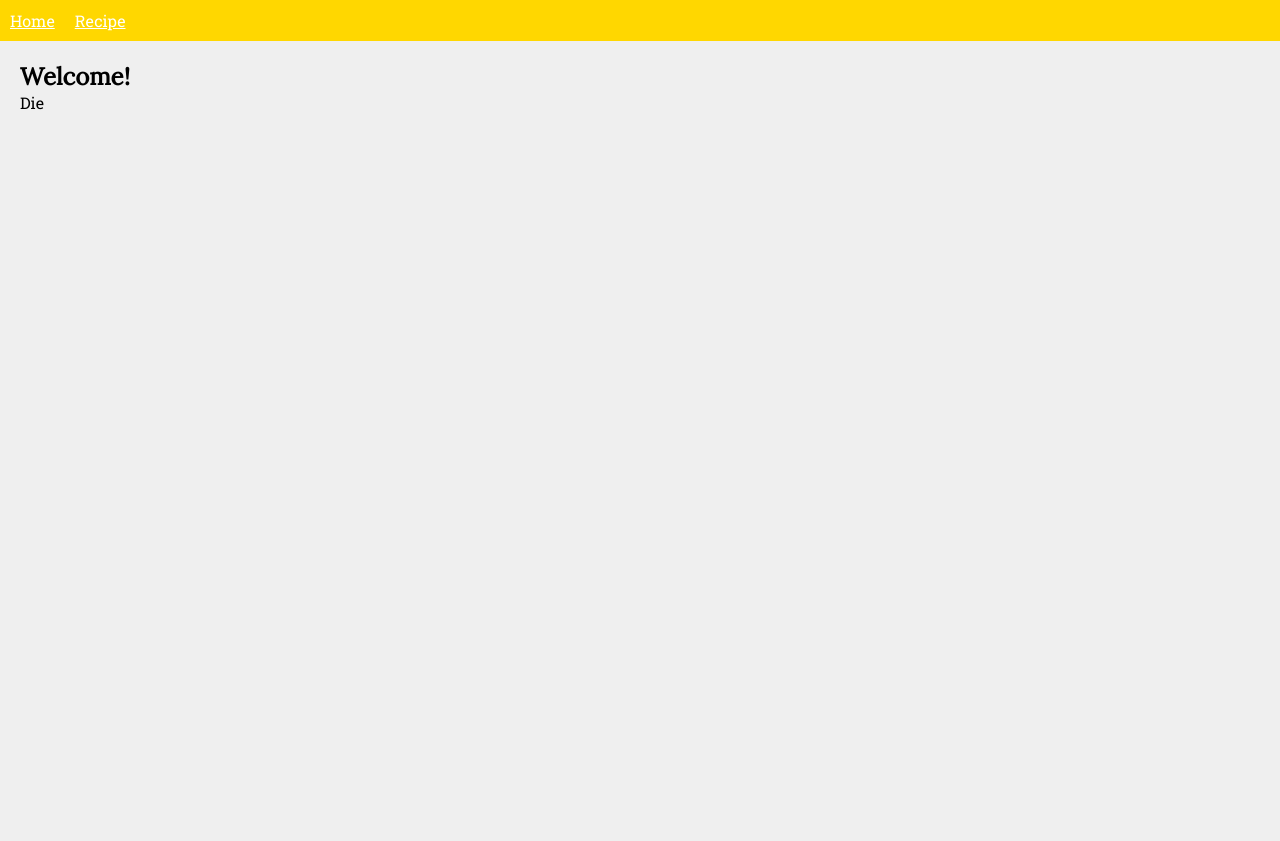
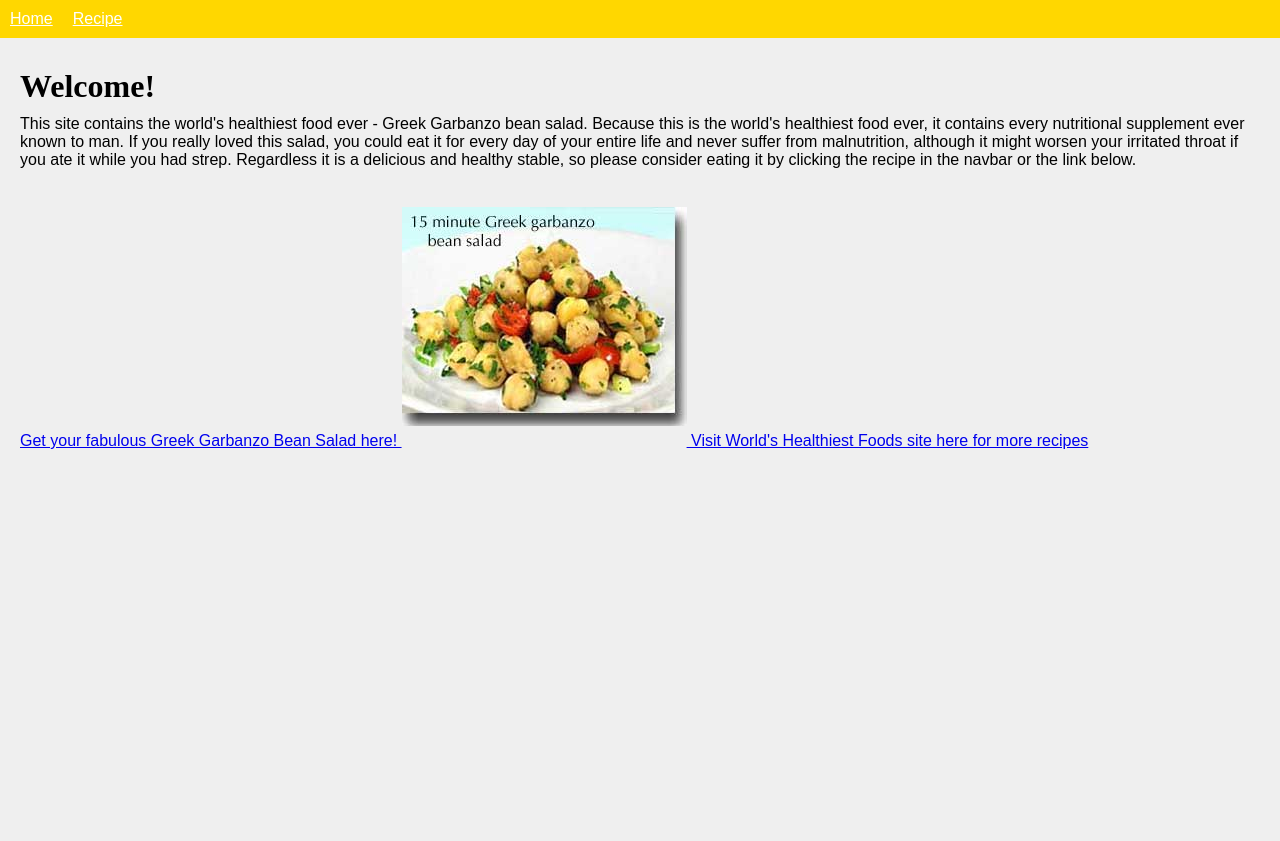
Before and after one commit to bigcooki3/CSC4370-site, a PHP site: page /program/assignments/program1.html in a window 1280 px wide. After the commit the page ends 449 px from the top, so only its background shows below. Run offline with PHP 8.4, Linux system fonts and the light colour scheme.

Commit message:
Upload Assignment 2

```diff
--- a/program/assignments/program1.css
+++ b/program/assignments/program1.css
@@ -1,6 +1,4 @@
 @charset "utf-8";
-@import url('https://fonts.googleapis.com/css?family=Roboto+Slab');
-@import url('https://fonts.googleapis.com/css?family=Lora');
 
 /* CSS Document */
 
@@ -20,6 +18,7 @@ body, html {
 
 #home h1 {
     font-family: 'Lora', 'Times New Roman', Times, serif;
+    padding: 10px 0;
 }
 
 #navbar ul{
@@ -39,6 +38,10 @@ body, html {
     text-align: center;
     padding: 10px;
     color: white;
+}
+
+#home img {
+    padding: 20px 0;
 }
 
 #home {
--- a/program/assignments/program1.html
+++ b/program/assignments/program1.html
@@ -1,6 +1,6 @@
-<!DOCTYPE html PUBLIC "-//W3C//DTD XHTML 1.0 Transitional//EN"
-"http://www.w3.org/TR/xhtml1/DTD/xhtml1-transitional.dtd">
-<html xmlns="http://www.w3.org/1999/xhtml">
+<!DOCTYPE html PUBLIC "-//W3C//DTD XHTML 1.0 Strict//EN"
+   "http://www.w3.org/TR/xhtml1/DTD/xhtml1-strict.dtd">
+<html xmlns="http://www.w3.org/1999/xhtml" lang="en" xml:lang="en">
 
 <head>
     <meta http-equiv="Content-Type" content="text/html; charset=utf-8" />
@@ -9,7 +9,7 @@
 </head>
 
 <body>
-    <section id="navbar">
+    <div id="navbar">
         <ul>
             <li>
                 <a href="./program1.html">Home</a>
@@ -18,13 +18,28 @@
                 <a href="./recipe.html">Recipe</a>
             </li>
         </ul>
-    </section>
-    <section id="home">
+    </div>
+    <div id="home">
         <div class="container">
             <h1>Welcome!</h1>
-            <p>Die</p>
+            <p>
+                This site contains the world's healthiest food ever - Greek Garbanzo bean salad. Because this is the
+                world's healthiest food ever, it contains every nutritional supplement ever known to man. If you really
+                loved this salad, you could eat it for every day of your entire life and never suffer from
+                malnutrition, although it might worsen your irritated throat if you ate it while you had strep.
+                Regardless it is a delicious and healthy stable, so please consider eating it by clicking the recipe in
+                the navbar or the link below.
+            </p>
+            <br />
+            <a href="./program1.html">
+                Get your fabulous Greek Garbanzo Bean Salad here!
+                <img src="./assignment-2/greekgarbonzosalad.jpg" alt="Greek Garbanzo Bean Salad Pic" />
+            </a>
+            <a href="http%3A%2F%2Fwww.whfoods.com">
+                Visit World's Healthiest Foods site here for more recipes
+            </a>
         </div>
-    </section>
+    </div>
 </body>
 
 </html>
```
Also changed, not shown: program/assignments/recipe.html (+15 -12 lines).
